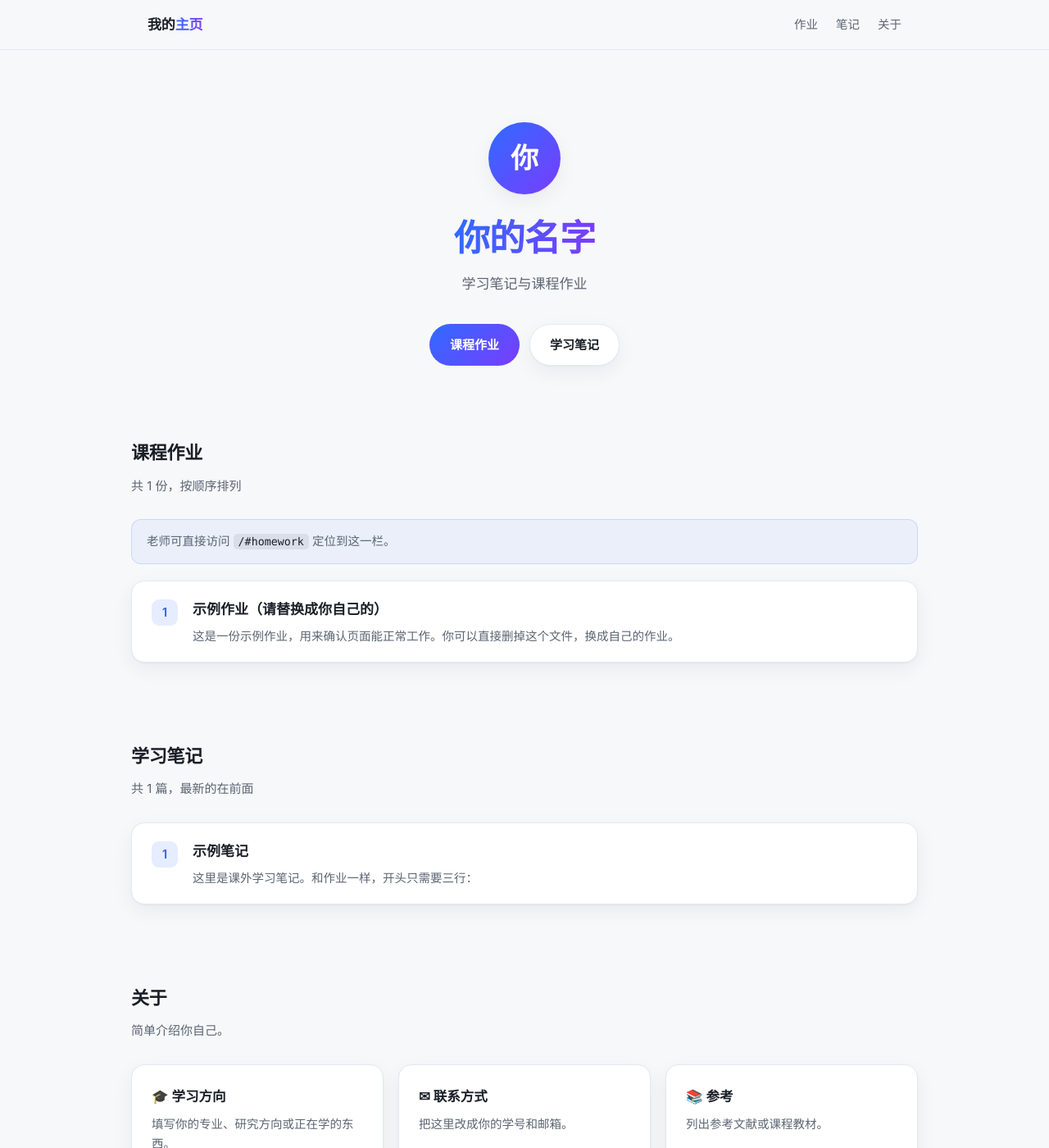
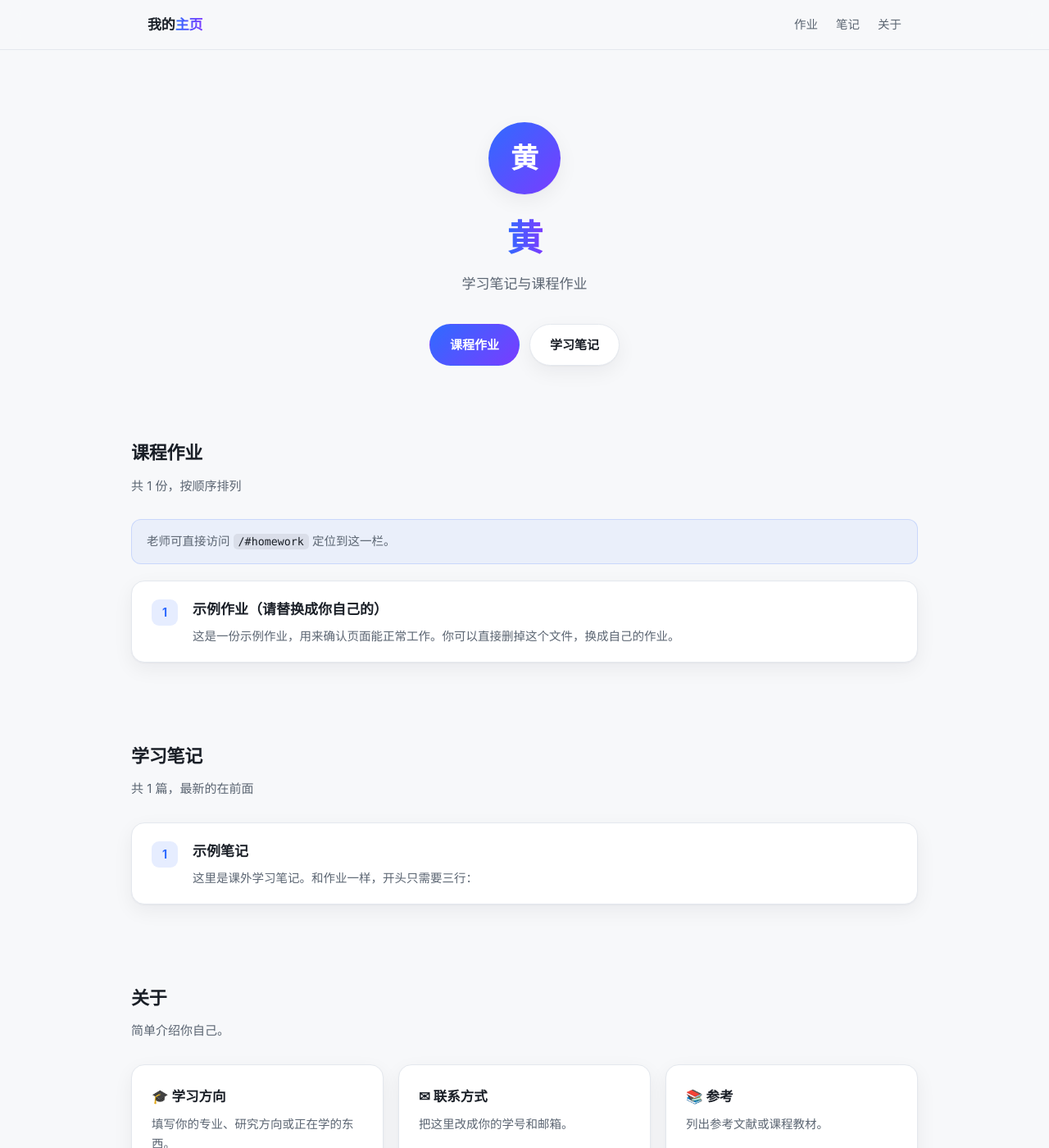
Before and after one commit to Rayqaq-1/Rayqaq-1.github.io, a Jekyll site: the page built from index.html, in a window 1280 px wide and 1400 px high. Shown: the whole window at 82% size. Built offline with Jekyll 4.4.1, drawn with Linux system fonts in a browser that asks for light colours; some of the changed text lies outside the part shown.

Commit message:
Update author and URL in configuration file

```diff
--- a/_config.yml
+++ b/_config.yml
@@ -1,12 +1,12 @@
 # ===== 站点信息 =====
 title: 我的主页
 description: 学习笔记与课程作业
-author: 你的名字
+author: 黄
 
 # ===== 网址配置 =====
 # 用户站点（仓库名是 用户名.github.io）→ baseurl 留空 ""
 # 项目站点（仓库名是 homepage 之类）  → baseurl: "/homepage"
-url: "https://用户名.github.io"
+url: "https://Rayqaq-1.github.io"
 baseurl: ""
 
 # ===== 构建配置 =====
```
